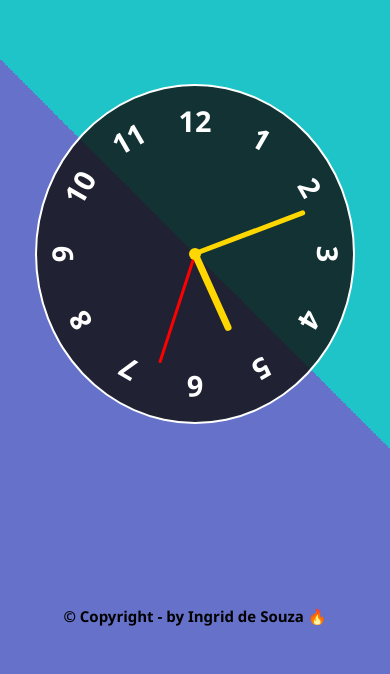
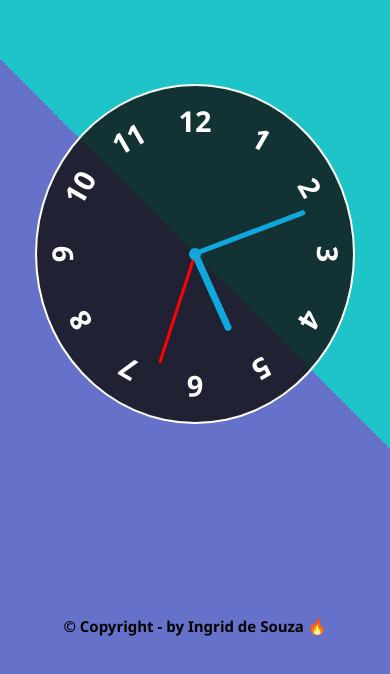
Before and after one commit to IngridsSilveira/Clock, a plain HTML site: page index.html in a window 390 px wide. Shown: the part 168-842 px from the top of the page. Drawn offline with Linux system fonts and the light colour scheme.

Commit message:
Update style.css

```diff
--- a/assets/style.css
+++ b/assets/style.css
@@ -85,7 +85,7 @@ body {
     top: 50%;
     left: 50%;
     z-index: 11;
-    background-color: gold;
+    background-color: #0fa8dc;
     transform: translate(-50%, -50%);
 }
 .clock .hand {
@@ -109,12 +109,12 @@ body {
 .clock .hand.minutes {
     width: 5px;
     height: 35%;
-    background-color: gold;
+    background-color: #0fa8dc;
 }
 .clock .hand.hours {
     width: 7px;
     height: 25%;
-    background-color: gold;
+    background-color: #0fa8dc;
 }
 
 /* rodapé */
@@ -136,7 +136,7 @@ a:hover {
     text-decoration: underline;
 }
 
-@media (min-width: 350px) and (max-width: 500px) {
+@media (min-width: 375px) and (max-width: 500px) {
 
 .clock {
     width: 320px;
@@ -146,6 +146,6 @@ a:hover {
     height: 34%;
 }
 footer {
-    bottom: 50px
+    bottom: 40px
 }
 }
```
